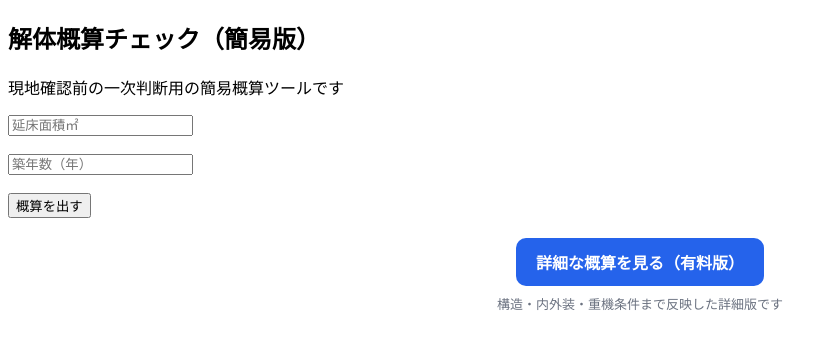
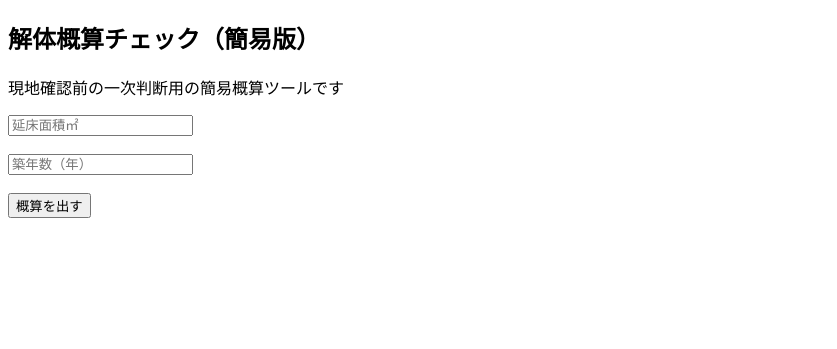
Before and after one commit to tairikusatoh-design/kaitaigaisantool, a Flask app: page / in a window 1280 px wide. Shown: the top 349 px of the page, without its empty margins (0-837 px from the left). Run offline with Flask 3, Linux system fonts and the light colour scheme.

Commit message:
Update index.html

```diff
--- a/templates/index.html
+++ b/templates/index.html
@@ -17,7 +17,7 @@
 
 <div id="result" style="margin-top:20px;"></div>
 
-    <div style="margin-top:20px; text-align:center;">
+    <div id="paidBtnWrap" style="display:none; margin-top:20px; text-align:center;">
   <a href="/paid" style="
     display:inline-block;
     background:#2563eb;
@@ -47,6 +47,9 @@ function calc() {
     .then(res => res.json())
     .then(data => {
         document.getElementById("result").innerHTML =
+
+    document.getElementById("paidBtnWrap").style.display = "block";
+})
             "概算：" + data.price_min.toLocaleString() + "〜" + data.price_max.toLocaleString() + "円<br><br>" +
             "【主な要因】<br>" +
             data.reasons.join("<br>") + "<br><br>" +
```
